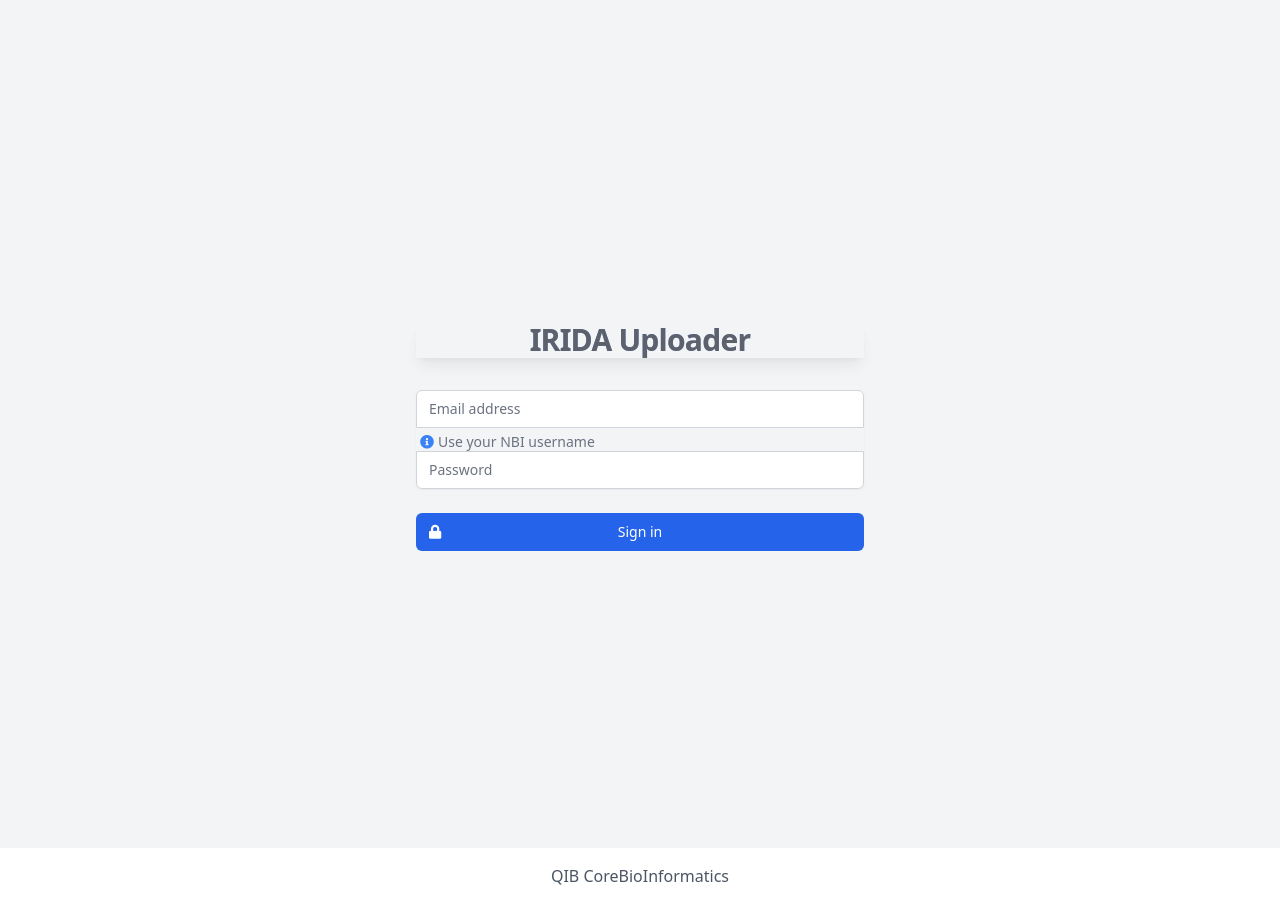
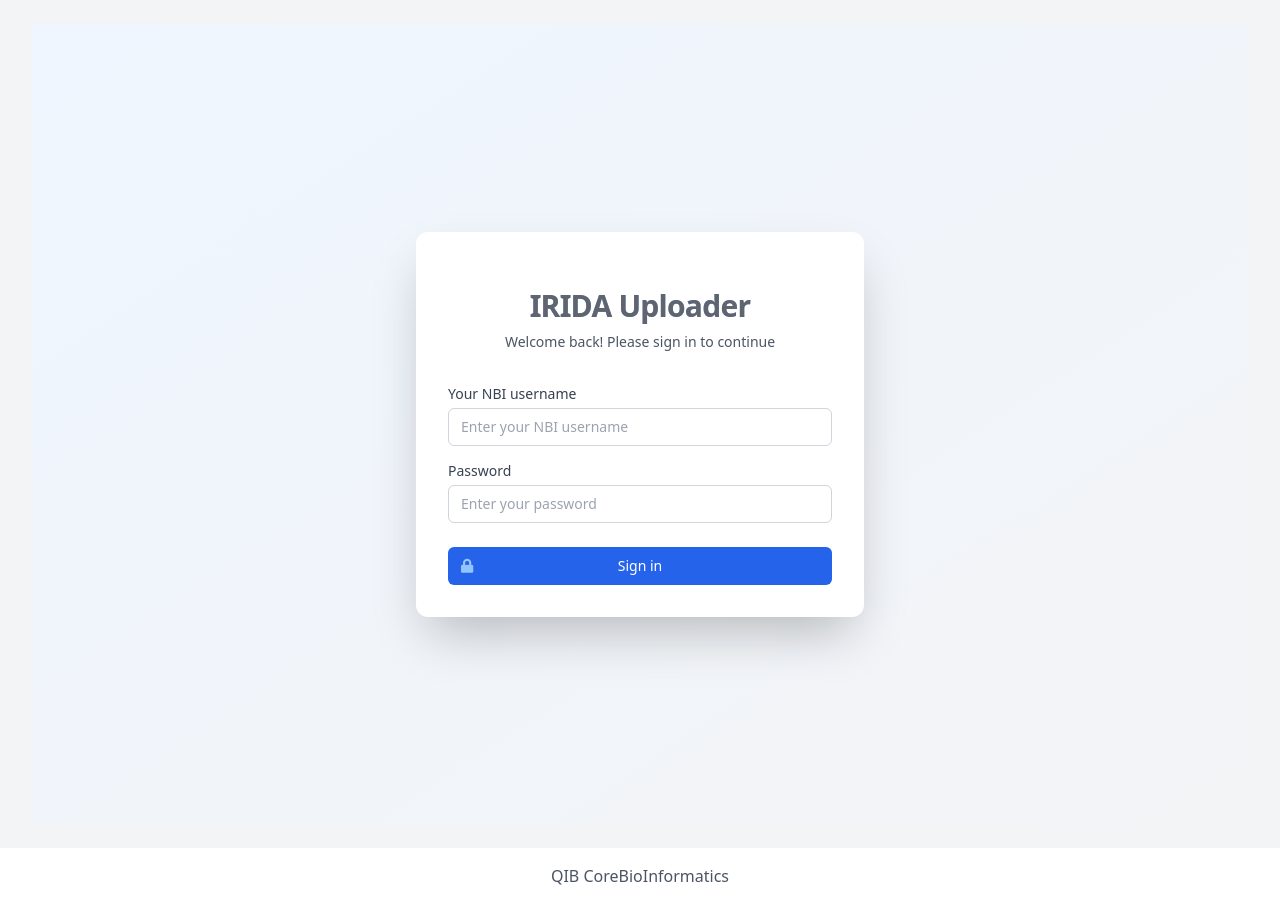
Before and after one commit to quadram-institute-bioscience/irida-uploader-web, a Django app: template uploader/templates/uploader/login.html in a window 1280 px wide. Run offline with Django 5.2, Linux system fonts and the light colour scheme; the template is opened without the code that fills it, so the values that code supplies are empty.

Commit message:
improve login interface

```diff
--- a/uploader/templates/uploader/login.html
+++ b/uploader/templates/uploader/login.html
@@ -3,12 +3,15 @@
 {% block title %}Login - IRIDA Uploader Web{% endblock %}
 
 {% block content %}
-<div class="min-h-screen flex items-center justify-center py-12 px-4 sm:px-6 lg:px-8">
-    <div class="max-w-md w-full space-y-8">
+<div class="min-h-screen flex items-center justify-center py-12 px-4 sm:px-6 lg:px-8 bg-gradient-to-br from-blue-50 to-gray-100">
+    <div class="max-w-md w-full space-y-8 bg-white p-8 rounded-xl shadow-2xl">
         <div>
-            <h2 class="mt-6 text-center text-3xl font-extrabold text-gray-900 tracking-tight bg-clip-text text-transparent bg-gradient-to-r from-blue-600 to-blue-400 transform hover:scale-105 transition-transform duration-200 animate-pulse shadow-lg shadow-blue-500/50">
+            <h2 class="mt-6 text-center text-3xl font-extrabold text-gray-900 tracking-tight bg-clip-text text-transparent bg-gradient-to-r from-blue-600 to-blue-400 transform hover:scale-105 transition-transform duration-200 animate-pulse">
                 IRIDA Uploader
             </h2>
+            <p class="mt-2 text-center text-sm text-gray-600">
+                Welcome back! Please sign in to continue
+            </p>
         </div>
         <form class="mt-8 space-y-6" action="{% url 'uploader:login' %}" method="POST" x-data="{
             email: '',
@@ -40,29 +43,30 @@
             }
         }">
             {% csrf_token %}
-            <div class="rounded-md shadow-sm -space-y-px">
-                <div>
-                    <label for="email" class="sr-only">Email address</label>
-                    <input x-model="email" id="email" name="email" type="email" required class="appearance-none rounded-none relative block w-full px-3 py-2 border border-gray-300 placeholder-gray-500 text-gray-900 rounded-t-md focus:outline-none focus:ring-blue-500 focus:border-blue-500 focus:z-10 sm:text-sm" placeholder="Email address">
-                    <p class="mt-1 text-sm text-gray-500 flex items-center gap-1 px-1">
-                        <i class="fas fa-info-circle text-blue-500"></i>
-                        <span>Use your NBI username</span>
-                    </p>
+            <div class="rounded-md -space-y-px">
+                <div class="mb-4">
+                    <label for="email" class="block text-sm font-medium text-gray-700 mb-1">Your NBI username</label>
+                    <input x-model="email" id="email" name="email" type="email" required
+                        class="appearance-none relative block w-full px-3 py-2 border border-gray-300 placeholder-gray-400 text-gray-900 rounded-md focus:outline-none focus:ring-2 focus:ring-blue-500 focus:border-blue-500 focus:z-10 sm:text-sm transition duration-150 ease-in-out"
+                        placeholder="Enter your NBI username">
                 </div>
-                <div>
-                    <label for="password" class="sr-only">Password</label>
-                    <input x-model="password" id="password" name="password" type="password" required class="appearance-none rounded-none relative block w-full px-3 py-2 border border-gray-300 placeholder-gray-500 text-gray-900 rounded-b-md focus:outline-none focus:ring-blue-500 focus:border-blue-500 focus:z-10 sm:text-sm" placeholder="Password">
+                <div class="mb-6">
+                    <label for="password" class="block text-sm font-medium text-gray-700 mb-1">Password</label>
+                    <input x-model="password" id="password" name="password" type="password" required
+                        class="appearance-none relative block w-full px-3 py-2 border border-gray-300 placeholder-gray-400 text-gray-900 rounded-md focus:outline-none focus:ring-2 focus:ring-blue-500 focus:border-blue-500 focus:z-10 sm:text-sm transition duration-150 ease-in-out"
+                        placeholder="Enter your password">
                 </div>
             </div>
 
             <template x-if="error">
-                <div class="text-red-600 text-sm" x-text="error"></div>
+                <div class="text-red-600 text-sm bg-red-50 p-3 rounded-md mb-4" x-text="error"></div>
             </template>
 
             <div>
-                <button @click="submitForm" type="submit" class="group relative w-full flex justify-center py-2 px-4 border border-transparent text-sm font-medium rounded-md text-white bg-blue-600 hover:bg-blue-700 focus:outline-none focus:ring-2 focus:ring-offset-2 focus:ring-blue-500">
+                <button @click="submitForm" type="submit"
+                    class="group relative w-full flex justify-center py-2 px-4 border border-transparent text-sm font-medium rounded-md text-white bg-blue-600 hover:bg-blue-700 focus:outline-none focus:ring-2 focus:ring-offset-2 focus:ring-blue-500 transition duration-150 ease-in-out transform hover:-translate-y-0.5">
                     <span class="absolute left-0 inset-y-0 flex items-center pl-3">
-                        <i class="fas fa-lock"></i>
+                        <i class="fas fa-lock text-blue-300 group-hover:text-blue-200"></i>
                     </span>
                     Sign in
                 </button>
```
